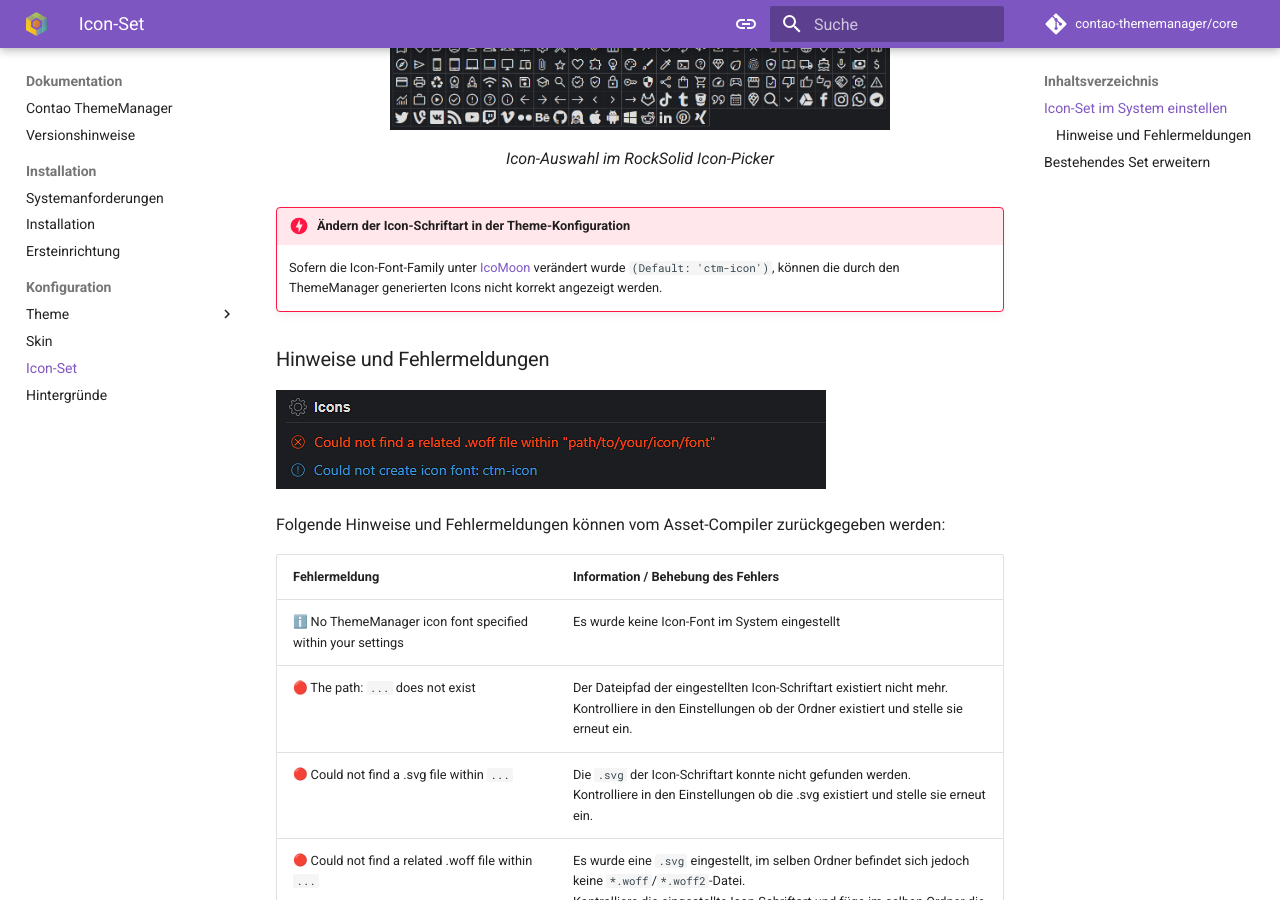
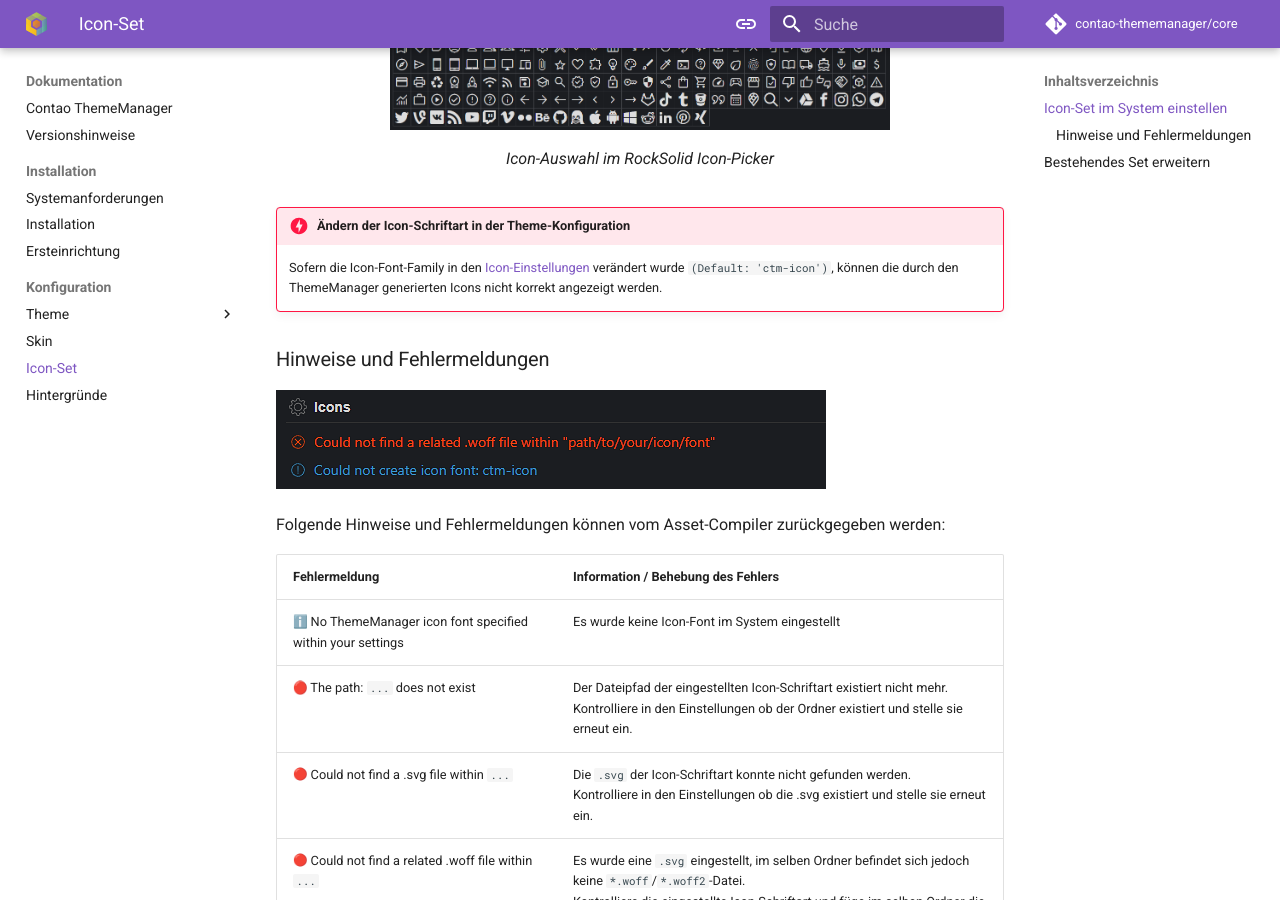
Before and after one commit to contao-thememanager/docs, an MkDocs documentation site: the page built from docs/pages/docs/configuration/icon-set.md, in a window 1280 px wide and 900 px high, scrolled down 3416 px. Built offline with MkDocs 1.6.1 and Material for MkDocs 9.7.7, drawn with Linux system fonts in a browser that asks for light colours; emoji names are drawn with the system emoji font; comment, search, counter and statistics services are not loaded.

Commit message:
Prepare docs

```diff
--- a/docs/pages/docs/configuration/icon-set.md
+++ b/docs/pages/docs/configuration/icon-set.md
@@ -65,8 +65,8 @@ Nach Kompilieren des Themes stehen die neuen Icons in den Komponenten bereit.
 
 !!! danger "Ändern der Icon-Schriftart in der Theme-Konfiguration"
 
-    Sofern die Icon-Font-Family unter [IcoMoon](theme/components.md#icon) verändert wurde `(Default: 'ctm-icon')`,
-    können die durch den ThemeManager generierten Icons nicht korrekt angezeigt werden.
+    Sofern die Icon-Font-Family in den [Icon-Einstellungen](theme/components.md#icon) verändert wurde
+    `(Default: 'ctm-icon')`, können die durch den ThemeManager generierten Icons nicht korrekt angezeigt werden.
 
 ### Hinweise und Fehlermeldungen
 
```
